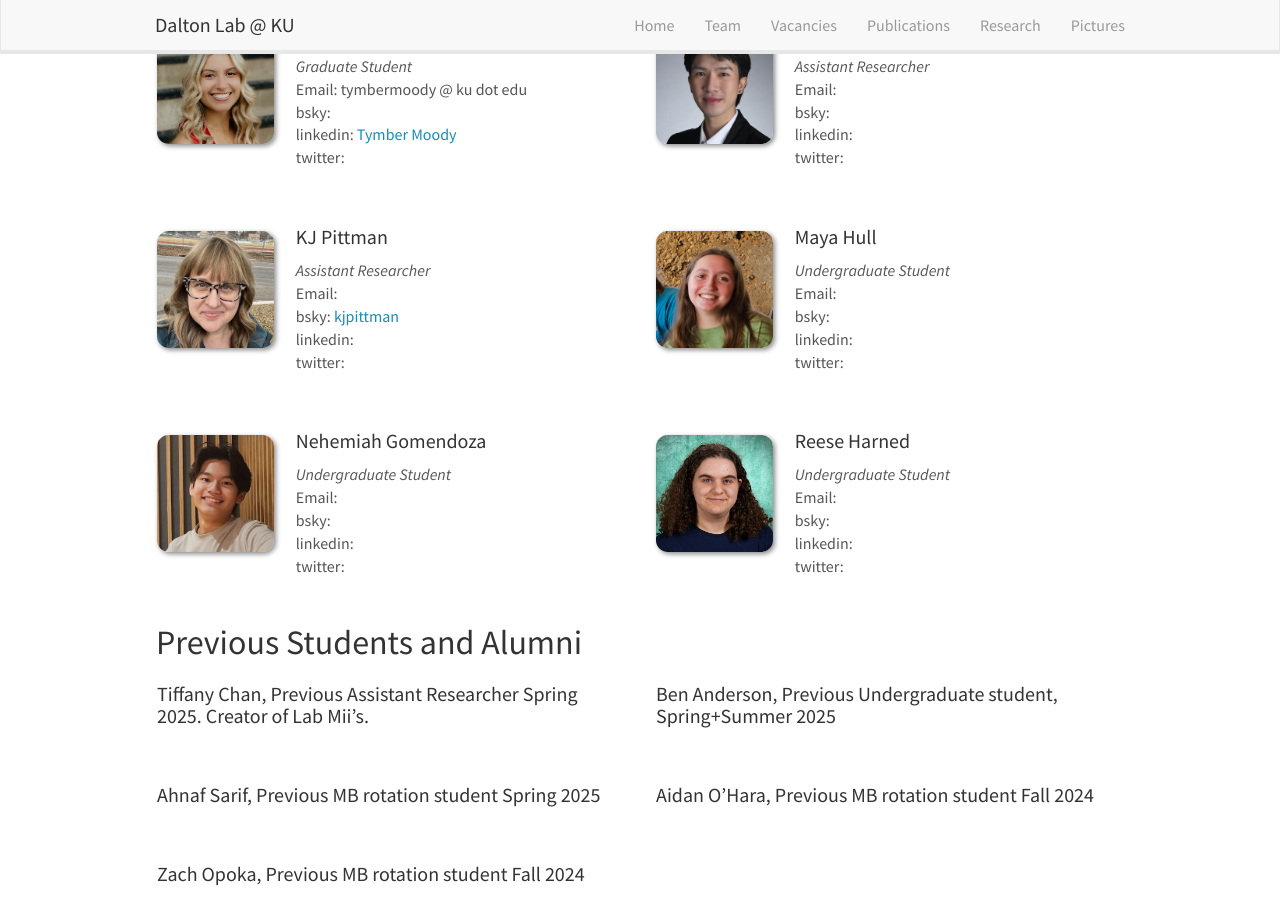
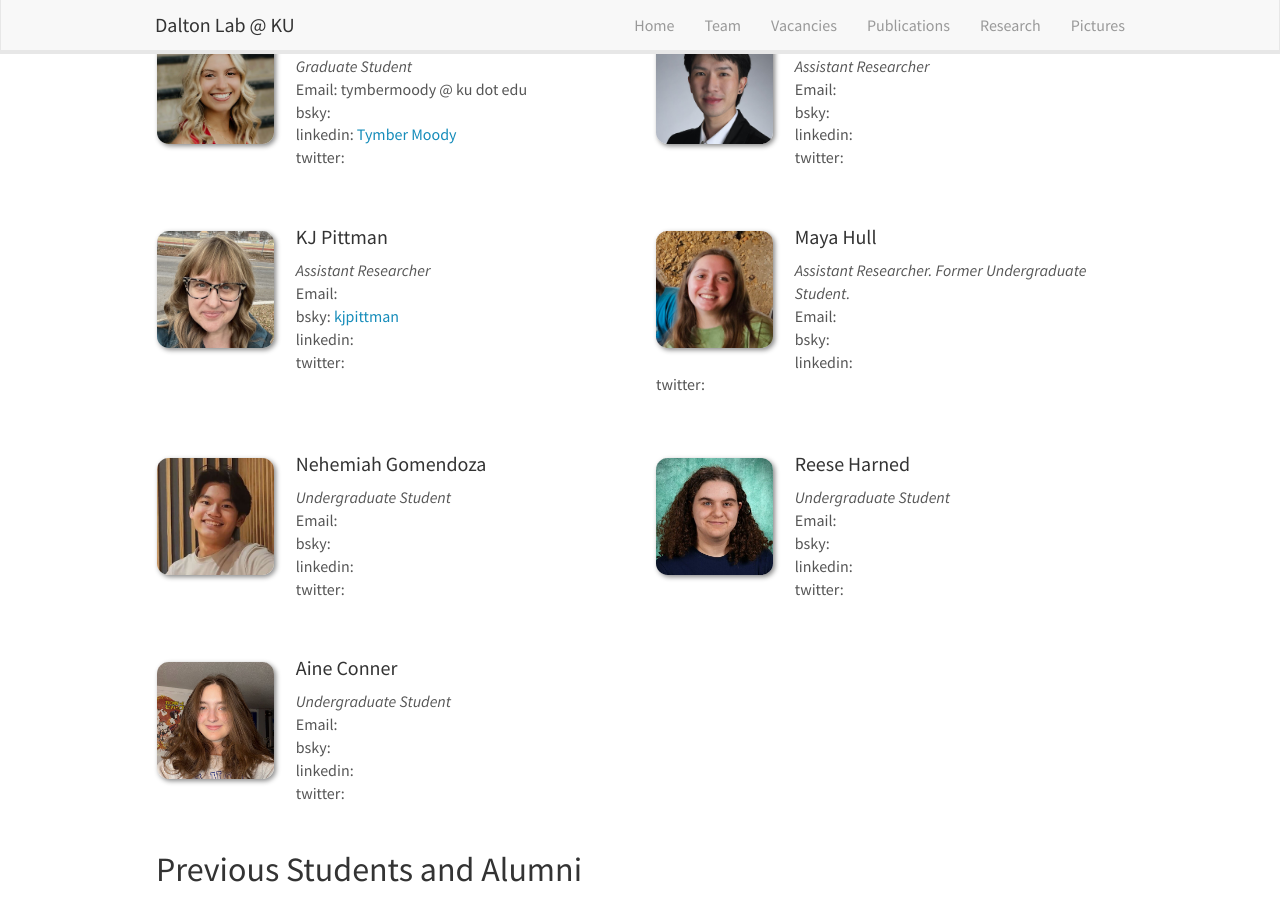
Before and after one commit to hansmdalton/hansmdalton.github.io, a Jekyll site: the page built from _pages/team.md, in a window 1280 px wide and 900 px high, scrolled down 515 px. Built offline with Jekyll 4.4.1, drawn with Linux system fonts in a browser that asks for light colours; nearby versions of some CDN libraries.

Commit message:
Modify team member details and add Aine Conner
Updated Maya Hull's info and added Aine Conner.

```diff
--- a/_data/team_members.yml
+++ b/_data/team_members.yml
@@ -34,7 +34,7 @@
 
 - name: Maya Hull
   photo: Maya.jpg
-  info: Undergraduate Student
+  info: Assistant Researcher. Former Undergraduate Student.
 
 - name: Nehemiah Gomendoza
   photo: Nehemiah.jpg
@@ -43,3 +43,7 @@
 - name: Reese Harned
   photo: Reese.jpg
   info: Undergraduate Student
+
+- name: Aine Conner
+  photo: Aine.jpg
+  info: Undergraduate Student
```
